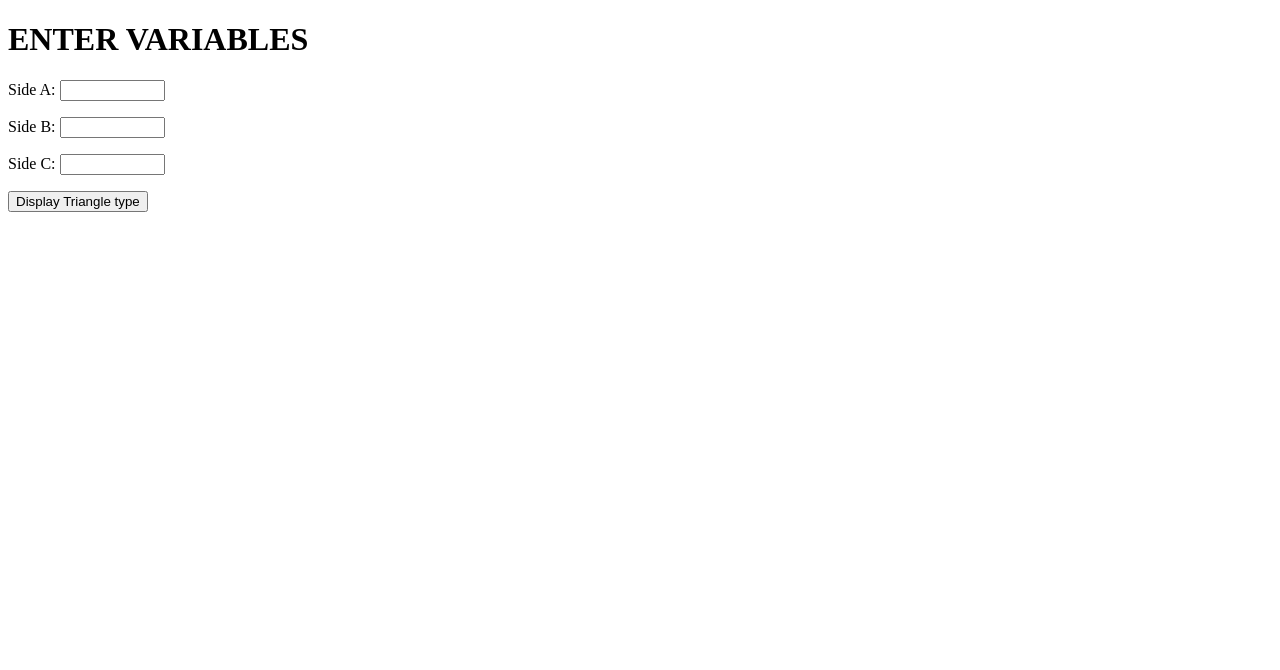
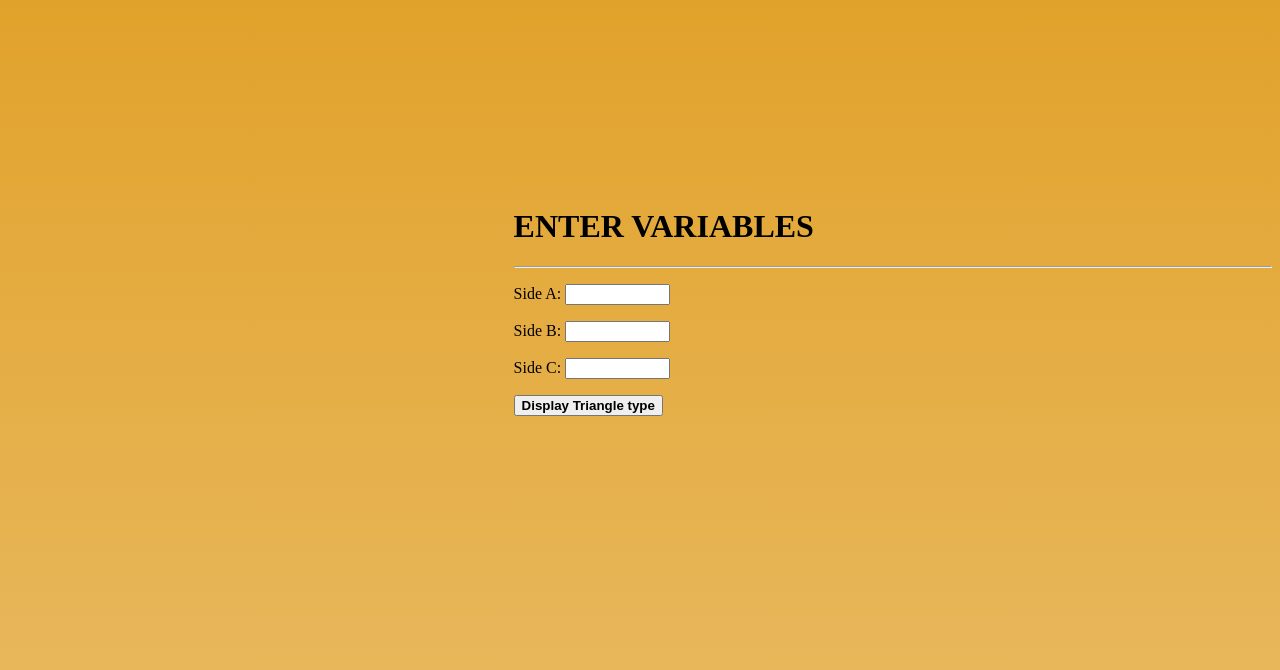
Before and after one commit to duncan-chege/triangle-tracker, a plain HTML site: page index.html in a window 1280 px wide. Drawn offline with Linux system fonts and the light colour scheme.

Commit message:
add horizontal line

```diff
--- a/index.html
+++ b/index.html
@@ -3,16 +3,20 @@
   <head>
     <meta charset="utf-8">
     <title> Types of Triangles</title>
+  <link href="styles.css" rel="stylesheet" type="text/css">
   </head>
   <body>
     <div class="main">
       <h1>ENTER VARIABLES</h1>
+      <hr>
+        <div id="content">
       <p>Side A: <input type="text" id="txt1" size="10" required></p>
       <p>Side B: <input type="text" id="txt2" size="10" required></p>
       <p>Side C: <input type="text" id="txt3" size="10" required></p>
 
-      <p><button onclick="triangleType()">Display Triangle type</button></p>
+      <p class="btn"><button onclick="triangleType()"><b>Display Triangle type</b></button></p>
       <p id="result"</p>
+      </div>
     </div>
       <script src="sides.js"></script>
   </body>
```
